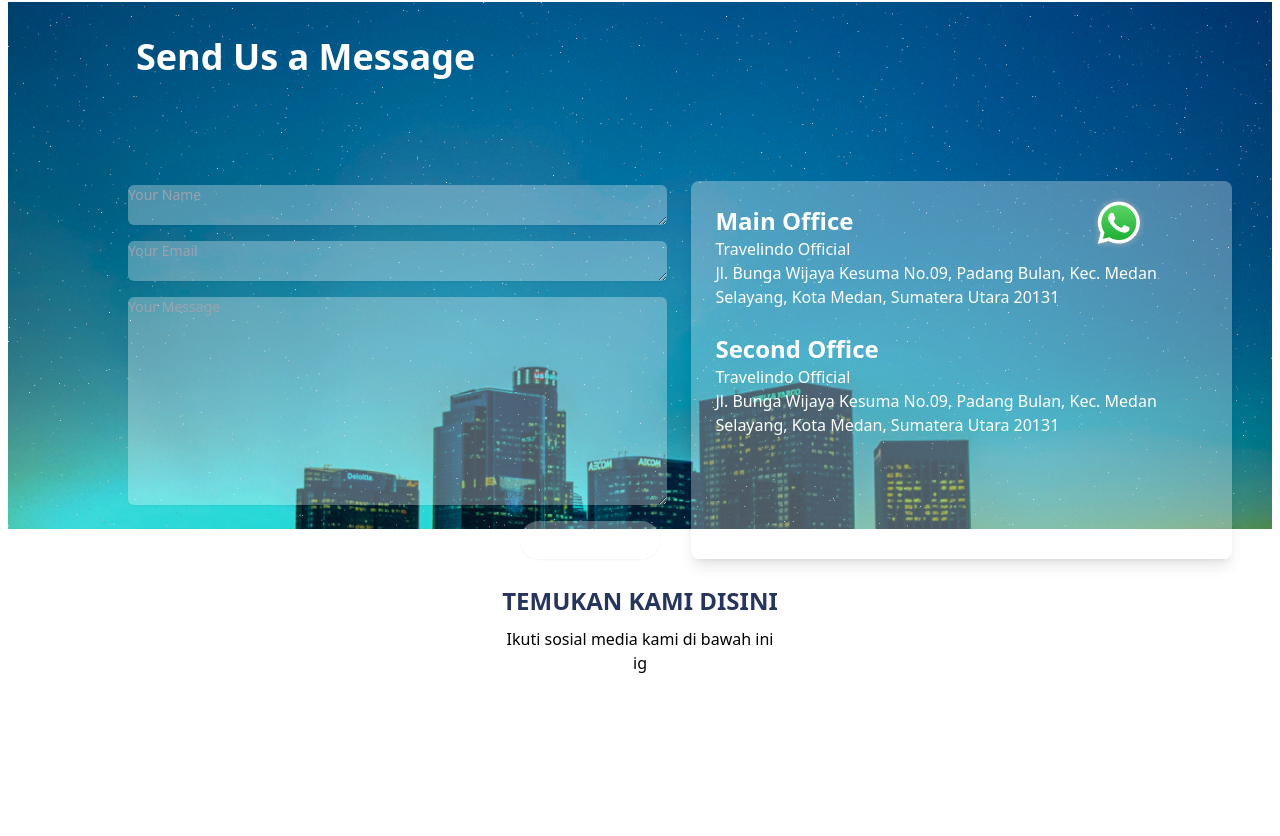
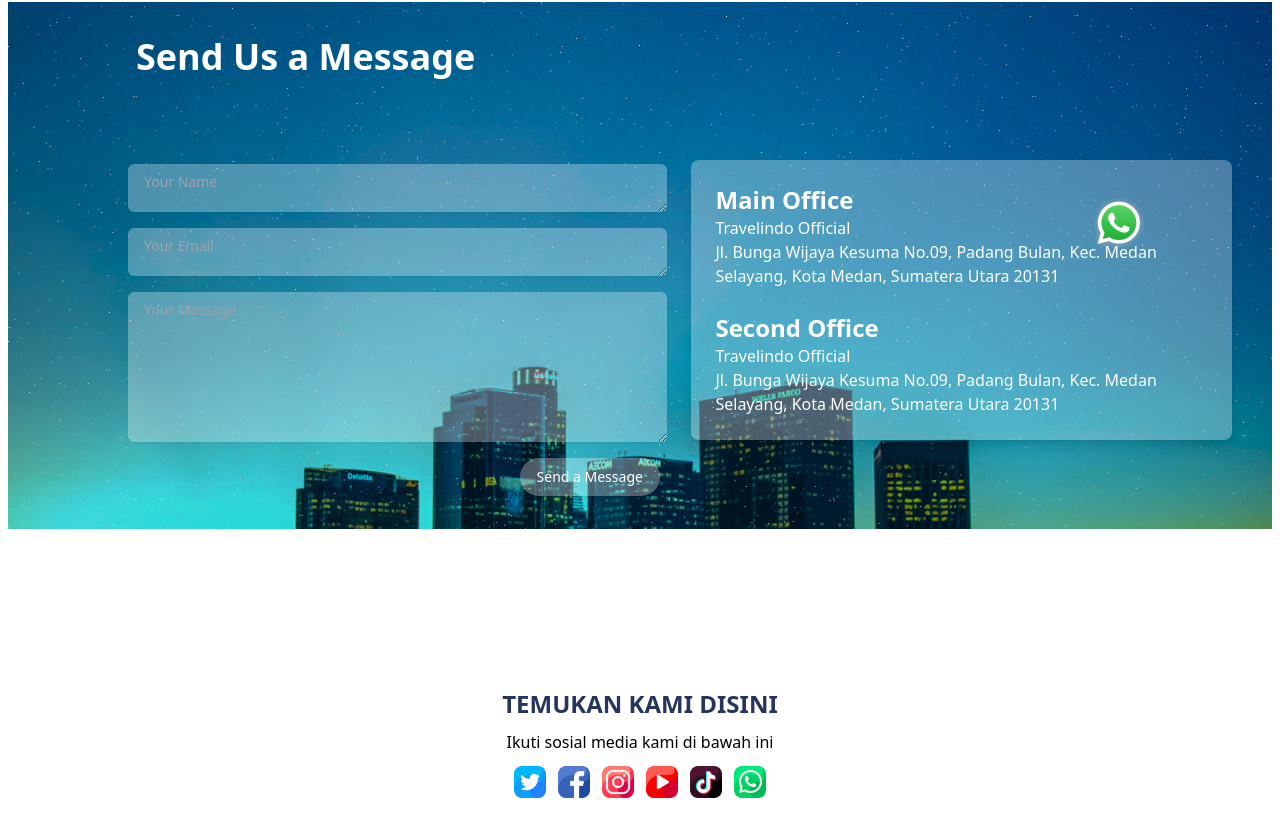
Before and after one commit to rojiellandi/Travelindo, a React (Vite) app: page /hubungi-kami in a window 1280 px wide. Shown: the part 296-1132 px from the top of the page. Before the commit the page ends 1027 px from the top, so only its background shows below. Built offline with nearby package versions, Linux system fonts and the light colour scheme.

Commit message:
contact-us-finnish

```diff
--- a/src/Page/ContactUs.jsx
+++ b/src/Page/ContactUs.jsx
@@ -1,13 +1,14 @@
 export function ContactUs() {
   return (
+    <div>
       <div className="relative min-h-screen">
         {/* Hubungi Kami */}
         <div className="text-center m-14">
           <h1 className="font-bold text-[#26355D] text-2xl">HUBUNGI KAMI</h1>
           <p className="mx-auto max-w-2xl mt-2.5 text-base">
-          Selamat datang di halaman Hubungi Kami! Jika Anda memiliki pertanyaan,
-          masukan, jangan ragu untuk menghubungi kami. Tim kami siap membantu
-          Anda dengan segala yang Anda perlukan.
+            Selamat datang di halaman Hubungi Kami! Jika Anda memiliki
+            pertanyaan, masukan, jangan ragu untuk menghubungi kami. Tim kami
+            siap membantu Anda dengan segala yang Anda perlukan.
           </p>
         </div>
 
@@ -34,7 +35,7 @@ export function ContactUs() {
                   id="name"
                   name="name"
                   placeholder="Your Name"
-                className="mt-1 block w-full rounded-md bg-white bg-opacity-30 shadow-sm focus:border-indigo-500 focus:ring-indigo-500 sm:text-sm"
+                  className="mt-1 block w-full rounded-md bg-white bg-opacity-30 shadow-sm focus:border-indigo-500 focus:ring-indigo-500 sm:text-sm pl-4 pt-2"
                 />
               </div>
               <div>
@@ -42,7 +43,7 @@ export function ContactUs() {
                   id="email"
                   name="email"
                   placeholder="Your Email"
-                className="mt-1 block w-full rounded-md bg-white bg-opacity-30 shadow-sm focus:border-indigo-500 focus:ring-indigo-500 sm:text-sm"
+                  className="mt-1 block w-full rounded-md bg-white bg-opacity-30 shadow-sm focus:border-indigo-500 focus:ring-indigo-500 sm:text-sm pl-4 pt-2"
                 />
               </div>
               <div>
@@ -50,7 +51,7 @@ export function ContactUs() {
                   id="message"
                   name="message"
                   placeholder="Your Message"
-                className="mt-1 block w-full h-52 rounded-md bg-white bg-opacity-30 shadow-sm focus:border-indigo-500 focus:ring-indigo-500 sm:text-sm"
+                  className="mt-1 block w-full h-[150px] rounded-md bg-white bg-opacity-30 shadow-sm focus:border-indigo-500 focus:ring-indigo-500 sm:text-sm pl-4 pt-2"
                 />
               </div>
               <div className="text-center">
@@ -65,7 +66,7 @@ export function ContactUs() {
           </div>
 
           {/* Main Office Details */}
-        <div className="w-1/2 bg-white bg-opacity-30 rounded-lg shadow-lg p-6">
+          <div className="w-1/2 h-[110%] bg-white bg-opacity-30 rounded-lg shadow-lg p-6">
             <h2 className="text-2xl font-bold text-white">Main Office</h2>
             <p className="text-base text-white">
               Travelindo Official
@@ -73,13 +74,16 @@ export function ContactUs() {
               Jl. Bunga Wijaya Kesuma No.09, Padang Bulan, Kec. Medan Selayang,
               Kota Medan, Sumatera Utara 20131
             </p>
-          <h2 className="text-2xl font-bold text-white mt-6">Second Office</h2>
+            <h2 className="text-2xl font-bold text-white mt-6">
+              Second Office
+            </h2>
             <p className="text-base text-white">
               Travelindo Official
               <br />
               Jl. Bunga Wijaya Kesuma No.09, Padang Bulan, Kec. Medan Selayang,
               Kota Medan, Sumatera Utara 20131
             </p>
+          </div>
         </div>
       </div>
 
@@ -91,7 +95,28 @@ export function ContactUs() {
         <p className="mx-auto mt-2.5 text-base">
           Ikuti sosial media kami di bawah ini
         </p>
-        <div> <h1>ig</h1></div>
+        <div className="flex justify-center items-center mt-3">
+          <div className="flex flex-row gap-3">
+            <img
+              className="w-8 h-8"
+              src="/assets/tentang-kami-twitter.png"
+              alt=""
+            />
+            <img className="w-8 h-8" src="/assets/tentang-kami-fb.png" alt="" />
+            <img className="w-8 h-8" src="/assets/tentang-kami-ig.png" alt="" />
+            <img
+              className="w-8 h-8"
+              src="/assets/tentang-kami-yt.png"
+              alt=""
+            />{" "}
+            <img
+              className="w-8 h-8"
+              src="/assets/tentang-kami-tiktok.png"
+              alt=""
+            />{" "}
+            <img className="w-8 h-8" src="/assets/tentang-kami-wa.png" alt="" />
+          </div>
+        </div>
       </div>
     </div>
   );
```
Lines whose indentation alone changed are shown as unchanged.
